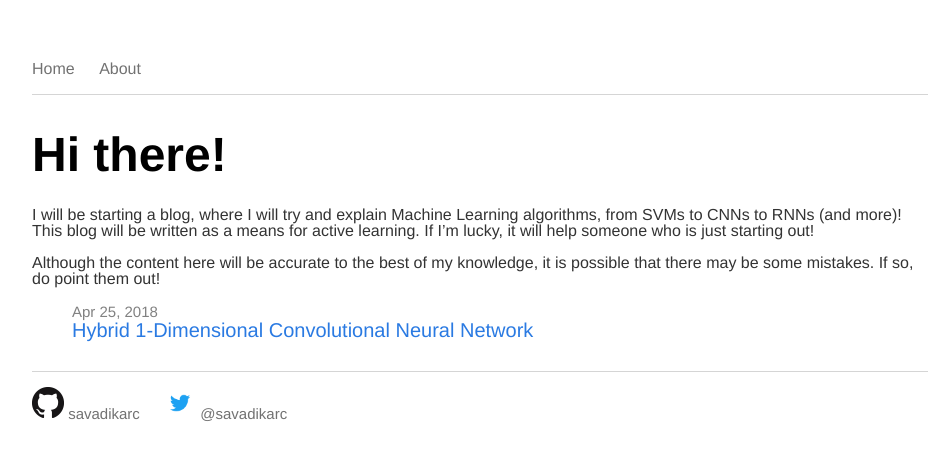
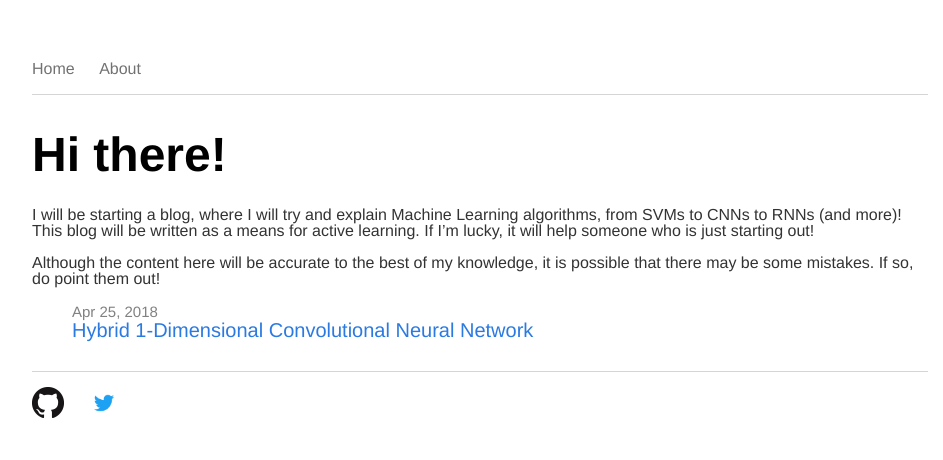
Before and after one commit to savadikarc/savadikarc.github.io, a Jekyll site: the page built from index.html, in a window 1280 px wide. Shown: the top 460 px of the page, without its empty margins (160-1103 px from the left). Built offline with Jekyll 4.4.1, drawn with Linux system fonts in a browser that asks for light colours.

Commit message:
Update default.html

```diff
--- a/_layouts/default.html
+++ b/_layouts/default.html
@@ -27,7 +27,7 @@
 							<img class="icon" src="/assets/GitHub-Mark-32px.png">
 							</span>
 
-						<span class="uname">savadikarc</span>
+							<!--span class="uname">savadikarc</span-->
 						</a>
 					</li>
 					<li>
@@ -36,7 +36,7 @@
 							<img class="icon" src="/assets/Twitter_Logo_Blue.png" height="32px" width="32px">
 							</span>
 
-						<span class="uname">@savadikarc</span>
+							<!--span class="uname">@savadikarc</span-->
 						</a>
 					</li>
 				</ul>
```
Lines whose indentation alone changed are shown as unchanged.
